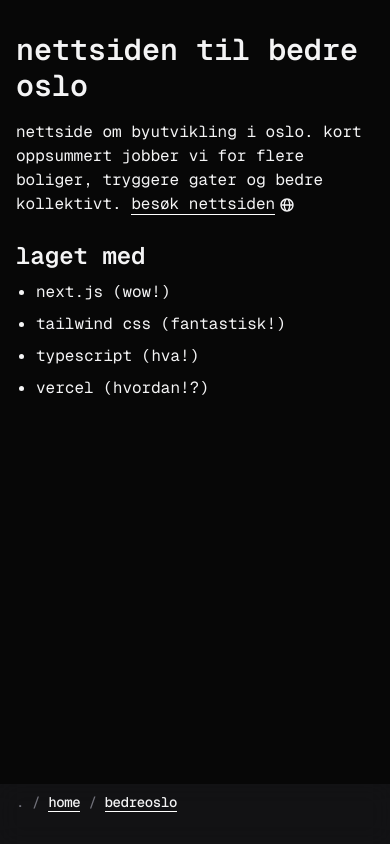
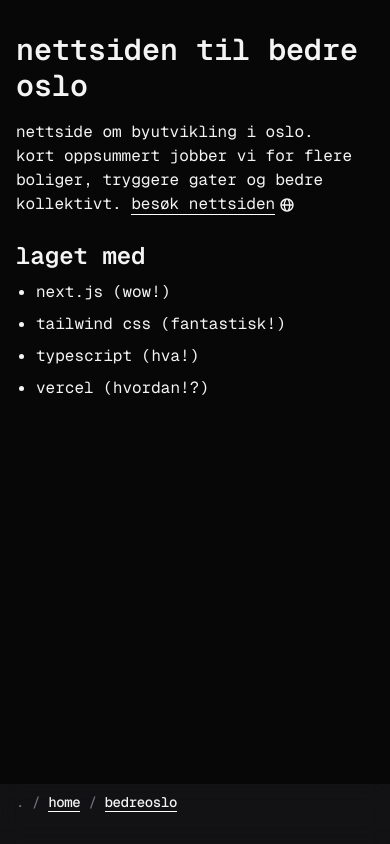
Before and after one commit to gardaanstad/gardaanstad, a Next.js app: page /bedreoslo in a window 390 px wide. Built offline with nearby package versions, Linux system fonts and the light colour scheme.

Commit message:
remove .text-balance for consistent mobile text wrapping

```diff
--- a/app/bedreoslo/page.tsx
+++ b/app/bedreoslo/page.tsx
@@ -5,7 +5,7 @@ export default function BedreOsloPage() {
     <article className="content-spacing">
       <h1 className="text-3xl font-semibold mb-4">nettsiden til bedre oslo</h1>
 
-      <p className="text-balance">
+      <p>
         nettside om byutvikling i oslo. kort oppsummert jobber vi for flere boliger, tryggere gater og bedre kollektivt.
         <InlineLink
           href="https://bedreoslo.no"
--- a/app/globals.css
+++ b/app/globals.css
@@ -68,9 +68,3 @@
     @apply font-medium text-sm tracking-tight;
   }
 }
-
-@layer utilities {
-  .text-balance {
-    text-wrap: pretty;
-  }
-}
```
